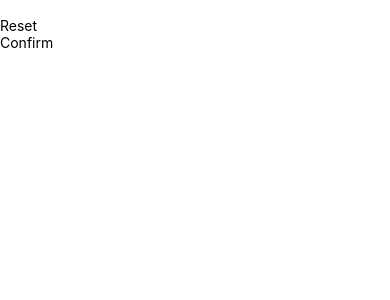
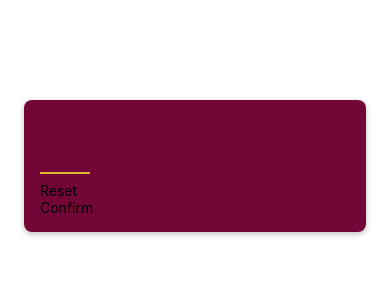
Before and after one commit to AndreaFourel/guessMyNumberRN, a React Native app: screen / in a window 390 px wide. Shown: the top 300 px of the page. Built offline with nearby package versions, Linux system fonts and the light colour scheme.

Commit message:
styleing NumberInput&configuring TextInput

```diff
--- a/screens/StartGameScreen.js
+++ b/screens/StartGameScreen.js
@@ -1,12 +1,44 @@
-import { TextInput, View } from "react-native";
+import { TextInput, View, StyleSheet } from "react-native";
 import PrimaryButton from "../components/PrimaryButton";
 
 export default function StartGameScreen() {
   return (
-    <View>
-      <TextInput />
+    <View style={styles.inputContainer}>
+      <TextInput
+        style={styles.numberInput}
+        maxLength={2}
+        keyboardType="number-pad"
+        autoCapitalize="none"
+        autoCorrect={false}
+      />
       <PrimaryButton>Reset</PrimaryButton>
       <PrimaryButton>Confirm</PrimaryButton>
     </View>
   )
 };
+
+const styles = StyleSheet.create({
+  inputContainer:{
+    padding: 16,
+    marginTop:100,
+    marginHorizontal: 24,
+    backgroundColor: '#720636',
+    borderRadius: 8,
+    elevation: 4,
+    shadowColor: 'black',
+    shadowOffset: {width: 0, height: 2},
+    shadowRadius: 6,
+    shadowOpacity: 0.25,
+  },
+  numberInput: {
+    height: 50,
+    width: 50,
+    fontSize: 32,
+    borderBottomColor: '#ddb52f',
+    borderBottomWidth: 2,
+    color: '#ddb52f',
+    marginVertical: 8,
+    fontWeight: 'bold',
+    textAlign: 'center',
+  }
+});
```
